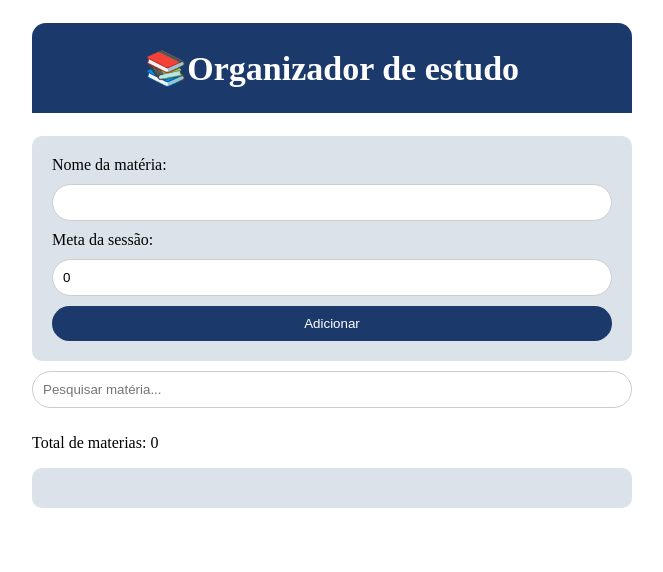
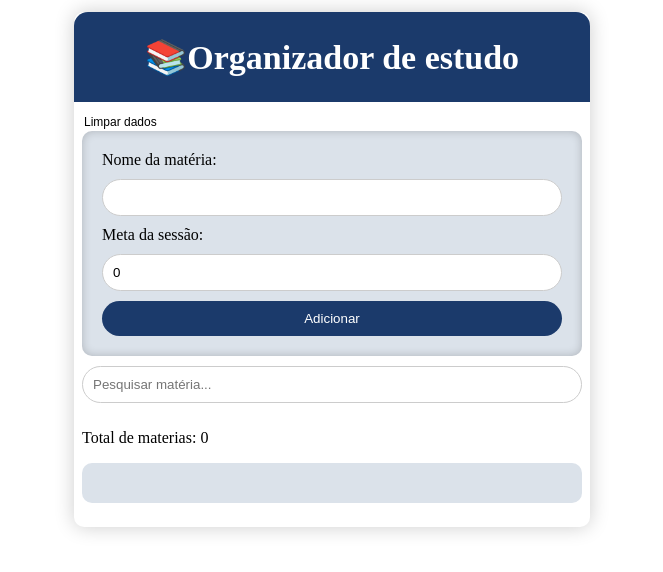
Before and after one commit to Saulorangel87/Organizador-de-estudo, a React (Vite) app: page / in a window 1280 px wide. Shown: the top 572 px of the page, without its empty margins (308-971 px from the left). Built offline with nearby package versions, Linux system fonts and the light colour scheme.

Commit message:
feat: adicionar funcionalidade para limpar dados e melhorar a interface do usuário

```diff
--- a/src/App.jsx
+++ b/src/App.jsx
@@ -30,6 +30,13 @@ export default function App() {
       }),
     );
   }
+
+  function limparDados() {
+    if (confirm("Tem certeza que deseja limpar os dados?")) {
+      localStorage.removeItem("materias");
+      setMaterias([]);
+    }
+  }
   const materiasFiltradas = materias
     .filter((materia) =>
       materia.nome.toLowerCase().includes(pesquisa.toLowerCase()),
@@ -38,7 +45,7 @@ export default function App() {
 
   return (
     <div className={styles.app}>
-      <Header />
+      <Header onLimparDados={limparDados} />
       <FormMateria setMaterias={setMaterias} materias={materias} />
       <Pesquisa pesquisa={pesquisa} setPesquisa={setPesquisa} />
       <p>Total de materias: {materiasFiltradas.length}</p>
--- a/src/App.module.css
+++ b/src/App.module.css
@@ -1,5 +1,8 @@
 .app {
-    max-width: 600px;
-    margin: 0 auto;
-    padding: 0 20px;
+    background-color: #ffffff;
+    box-shadow: 0 0 20px rgba(0, 0, 0, 0.2);
+    border-radius: 10px;
+    max-width: 500px;
+    margin: 20px auto;
+    padding: 0 8px 8px;
 }
--- a/src/components/FormMateria.module.css
+++ b/src/components/FormMateria.module.css
@@ -5,6 +5,7 @@
   background-color: #dbe2ea;
   padding: 20px;
   border-radius: 10px;
+  box-shadow: inset 0 0 10px rgba(0, 0, 0, 0.2);
 }
 
 .input {
--- a/src/components/Header.jsx
+++ b/src/components/Header.jsx
@@ -1,7 +1,10 @@
-import styles from './Header.module.css'
+import styles from "./Header.module.css";
 
-export default function Header() {
-    return (
-        <h1 className={styles.header}>📚Organizador de estudo</h1>
-    )
+export default function Header({ onLimparDados }) {
+  return (
+    <div>
+      <h1 className={styles.header}>📚Organizador de estudo</h1>
+      <button className={styles.onLimparDados} onClick={onLimparDados}>Limpar dados</button>
+    </div>
+  );
 }
--- a/src/components/Header.module.css
+++ b/src/components/Header.module.css
@@ -6,4 +6,20 @@
     text-align: center;
     padding: 25px 20px;
     border-radius: 14px 14px 0 0;
+    box-sizing: border-box;
+    margin: -8px -8px 10px;
 }
+
+.onLimparDados {
+    background: transparent;
+    border: none;
+    font-size: 12px;
+    cursor: pointer;
+    padding: 2px;
+}
+
+.onLimparDados:hover {
+    color: #1B3A6B;
+    text-decoration: underline;
+    font-weight: 400;
+}
--- a/src/components/ListaMateria.jsx
+++ b/src/components/ListaMateria.jsx
@@ -32,7 +32,7 @@ export default function ListaMateria({
                 className={styles.botaoEstudar}
                 onClick={() => onEstudarMateria(materia.id)}
               >
-                Estudar
+                Estudei hoje
               </button>
               <button
                 className={styles.botaoExcluir}
--- a/src/components/ListaMateria.module.css
+++ b/src/components/ListaMateria.module.css
@@ -12,6 +12,14 @@
   display: flex;
   flex-direction: column;
   gap: 8px;
+}
+
+.botaoEstudar {
+  background-color: #1b3a6b;
+  color: white;
+  border: none;
+  padding: 8px 20px;
+  border-radius: 50px;
 }
 
 .botaoExcluir {
```
